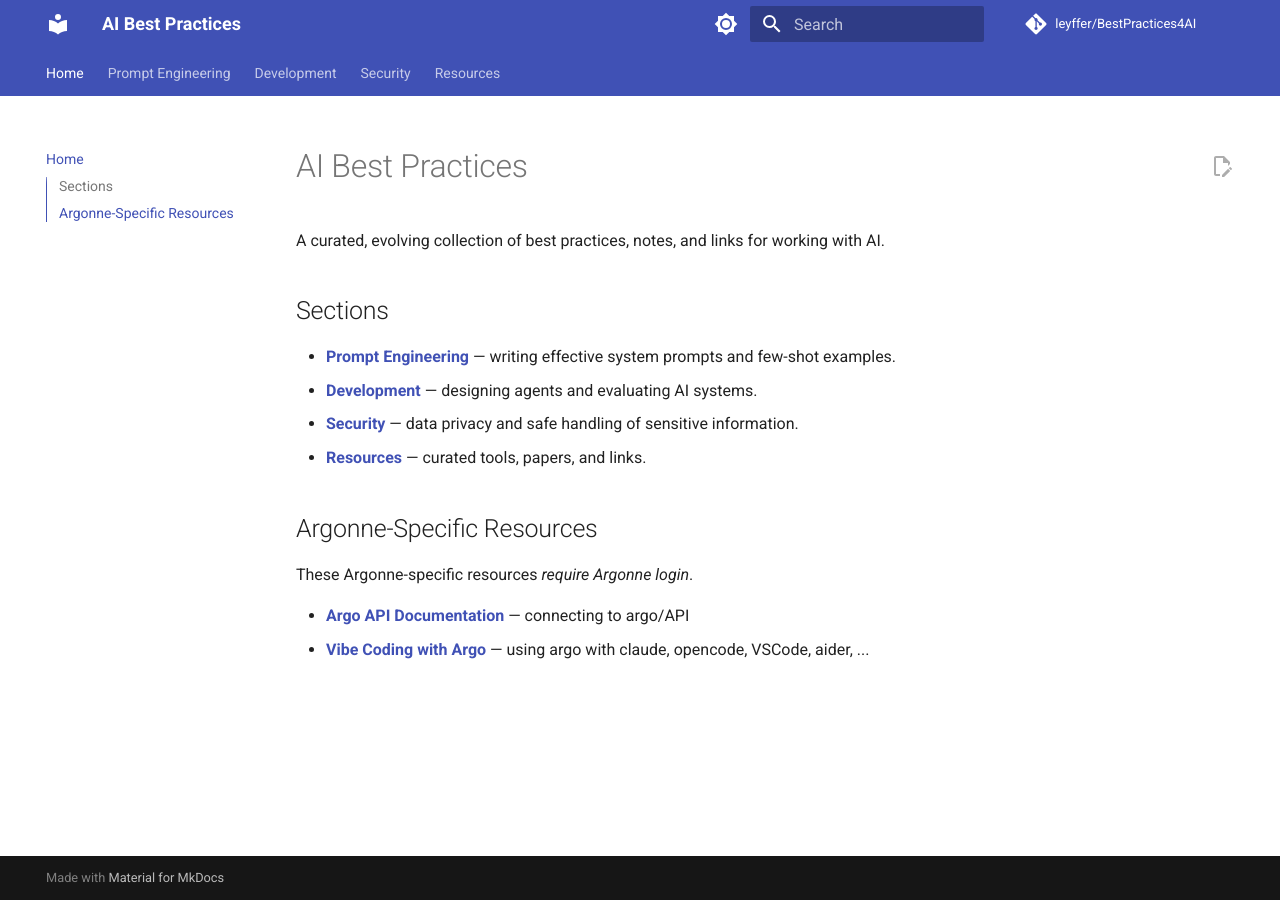
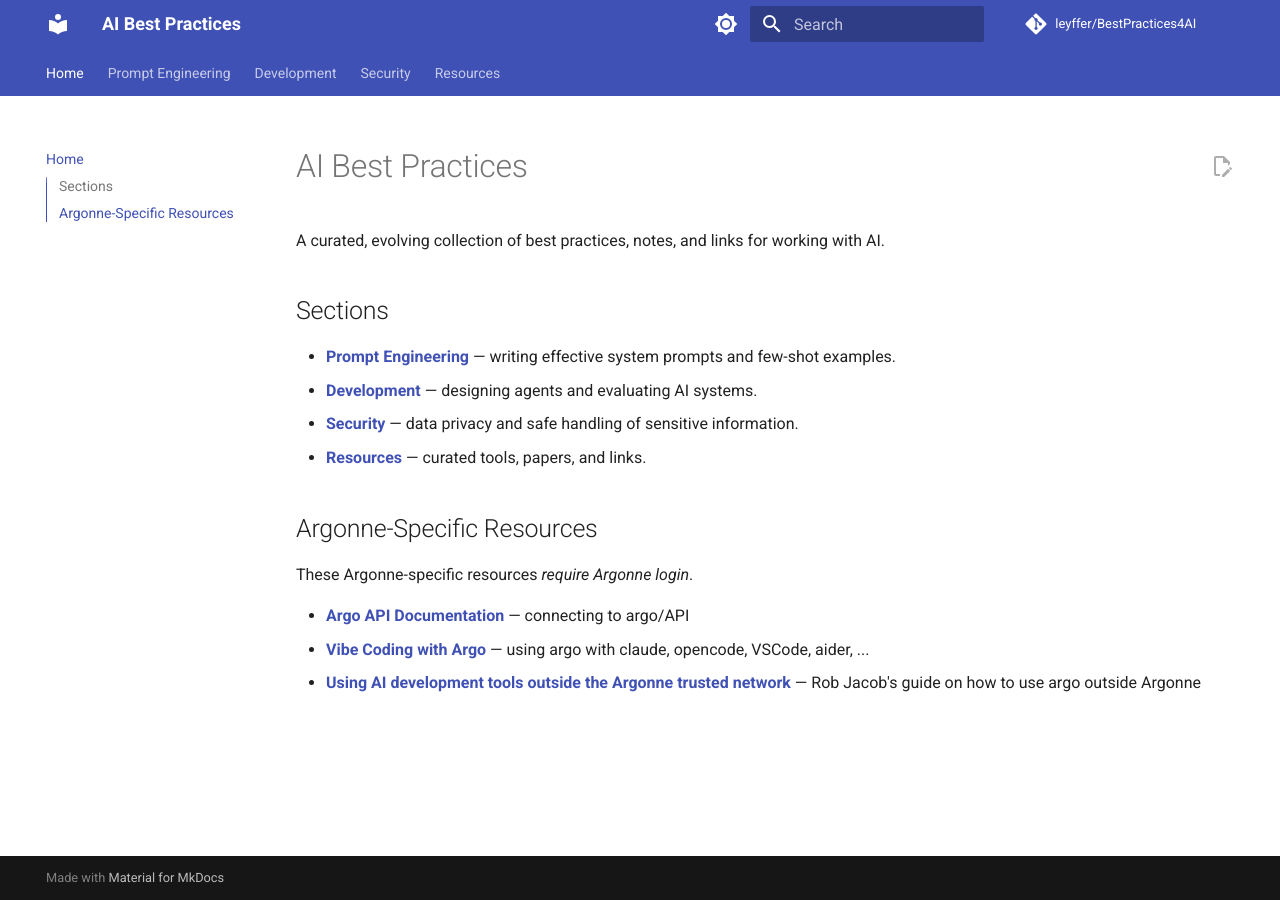
Before and after one commit to leyffer/BestPractices4AI, an MkDocs documentation site: the page built from docs/index.md, in a window 1280 px wide. Built offline with MkDocs 1.6.1 and Material for MkDocs 9.7.7, drawn with Linux system fonts in a browser that asks for light colours; comment, search, counter and statistics services are not loaded.

Commit message:
Update index.md

```diff
--- a/docs/index.md
+++ b/docs/index.md
@@ -15,3 +15,4 @@ These Argonne-specific resources *require Argonne login*.
 
 - **[Argo API Documentation](https://anl.app.box.com/notes/1444961193376?s=ubtrsefonqeo9xppdzcurezy8rzsbs96)** — connecting to argo/API
 - **[Vibe Coding with Argo](https://anl.app.box.com/notes/1871610644419?s=hxc72dkm0a8mlmo7ownfl4ixwx6iu3ko)** — using argo with claude, opencode, VSCode, aider, ...
+- **[Using AI development tools outside the Argonne trusted network](https://web.cels.anl.gov/~jacob/ai4dev.html)** — Rob Jacob's guide on how to use argo outside Argonne
```
